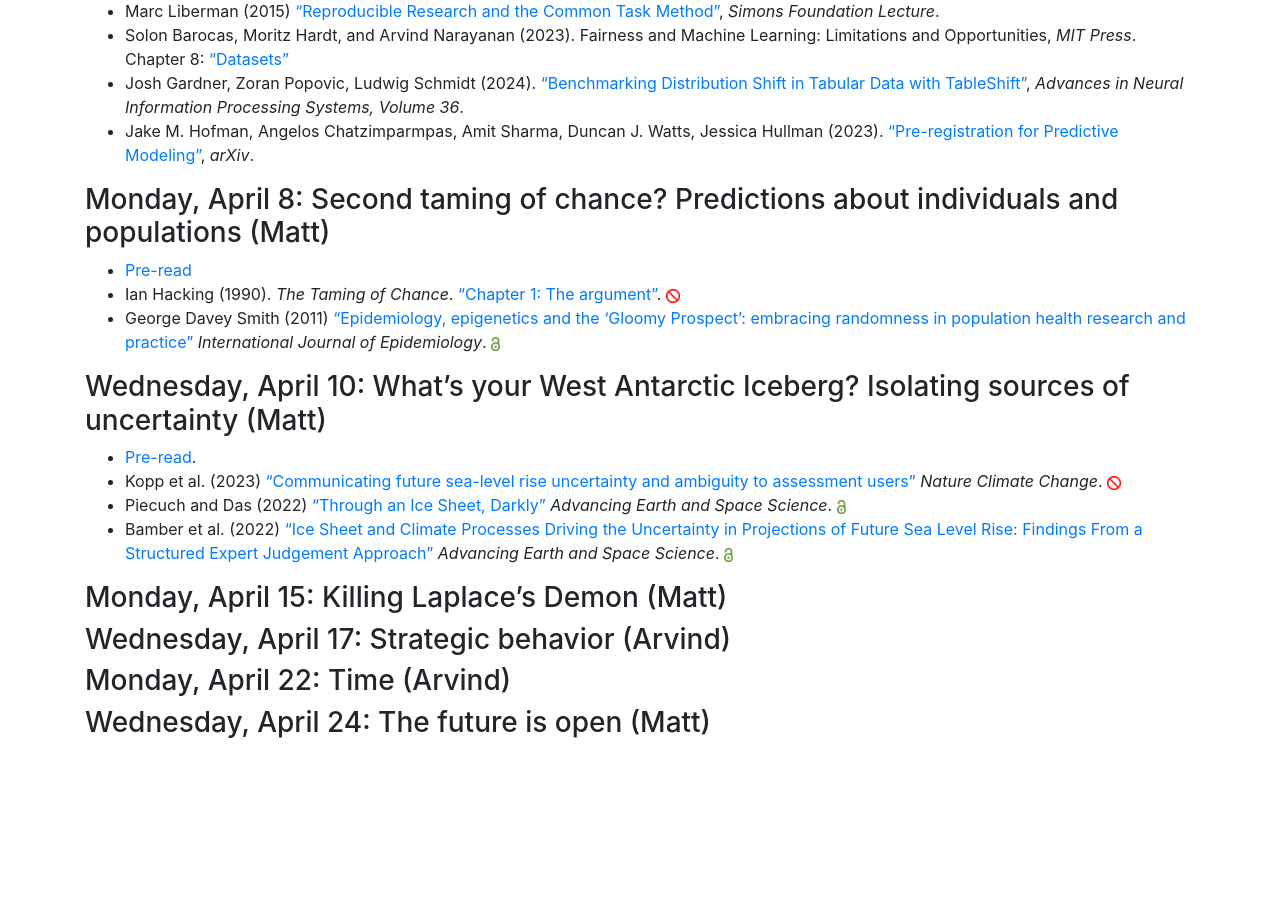
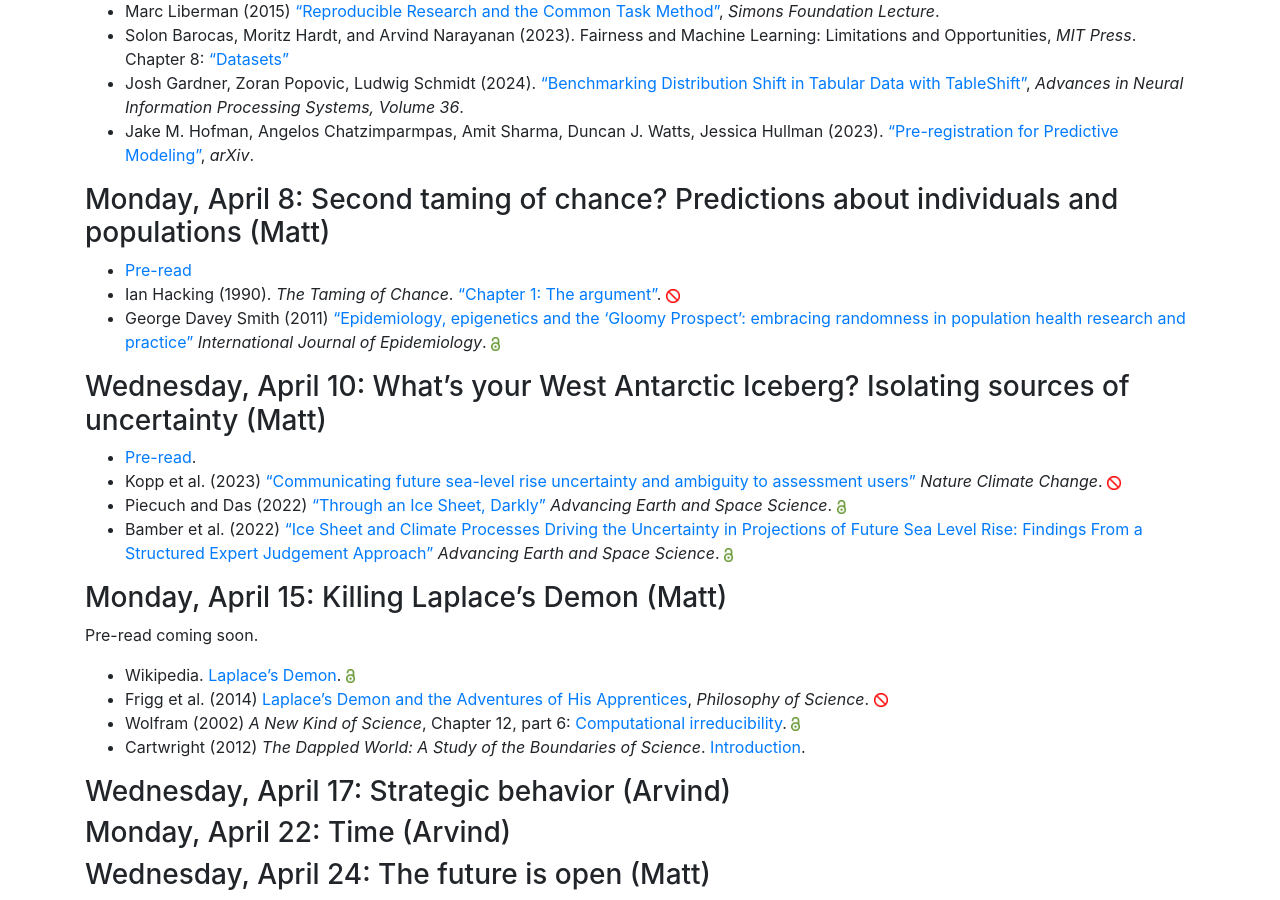
Before and after one commit to msalganik/soc555-cos598J_s2024, a Jekyll site: the page built from readings.md, in a window 1280 px wide and 900 px high, scrolled down 3833 px. Built offline with Jekyll 4.4.1, drawn with Linux system fonts in a browser that asks for light colours; comment, search, counter and statistics services are not loaded; before the commit the page ends 4581 px from its top, so only the background shows below that.

Commit message:
readings monday

```diff
--- a/readings.md
+++ b/readings.md
@@ -178,8 +178,14 @@ No required reading before class.
 - Piecuch and Das (2022) ["Through an Ice Sheet, Darkly"](https://doi.org/10.1029/2022EF003310) _Advancing Earth and Space Science_. <img src="https://msalganik.github.io/soc555-cos598J_s2024/images/open.png" style="display: inline; height: 14px;" />
 - Bamber et al. (2022) ["Ice Sheet and Climate Processes Driving the Uncertainty in Projections of Future Sea Level Rise: Findings From a Structured Expert Judgement Approach"](https://doi.org/10.1029/2022EF002772) _Advancing Earth and Space Science_. <img src="https://msalganik.github.io/soc555-cos598J_s2024/images/open.png" style="display: inline; height: 14px;" />
 
+### Monday, April 15: Killing Laplace's Demon (Matt)
 
-### Monday, April 15: Killing Laplace's Demon (Matt)
+Pre-read coming soon.
+- Wikipedia. [Laplace's Demon](https://en.wikipedia.org/wiki/Laplace%27s_demon). <img src="https://msalganik.github.io/soc555-cos598J_s2024/images/open.png" style="display: inline; height: 14px;" />
+- Frigg et al. (2014) [Laplace’s Demon and the Adventures of His Apprentices](https://doi.org/10.1086/674416), _Philosophy of Science_. <img src="https://msalganik.github.io/soc555-cos598J_s2024/images/closed.png" style="display: inline; height: 14px;" />
+- Wolfram (2002) _A New Kind of Science_, Chapter 12, part 6: [Computational irreducibility](https://www.wolframscience.com/nks/chap-12--the-principle-of-computational-equivalence#sect-12-6--computational-irreducibility). <img src="https://msalganik.github.io/soc555-cos598J_s2024/images/open.png" style="display: inline; height: 14px;" />
+- Cartwright (2012) _The Dappled World: A Study of the Boundaries of Science_. [Introduction](https://www.cambridge.org/core/books/dappled-world/introduction/248A527CF366A151C36EB17D973C4AA3).
+
 
 ### Wednesday, April 17: Strategic behavior (Arvind)
 
```
